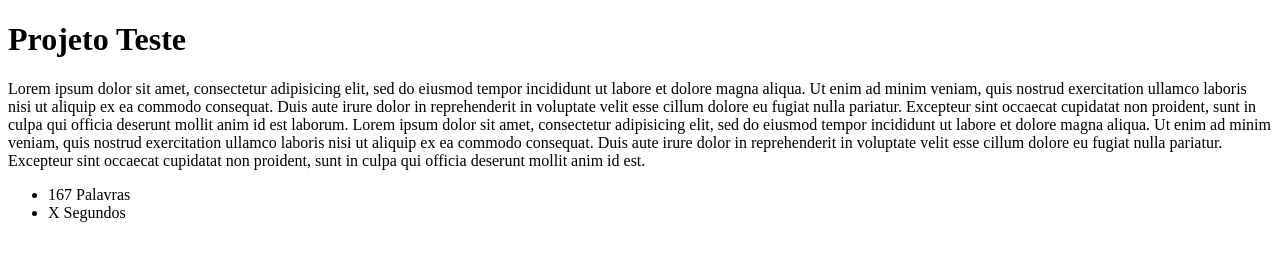
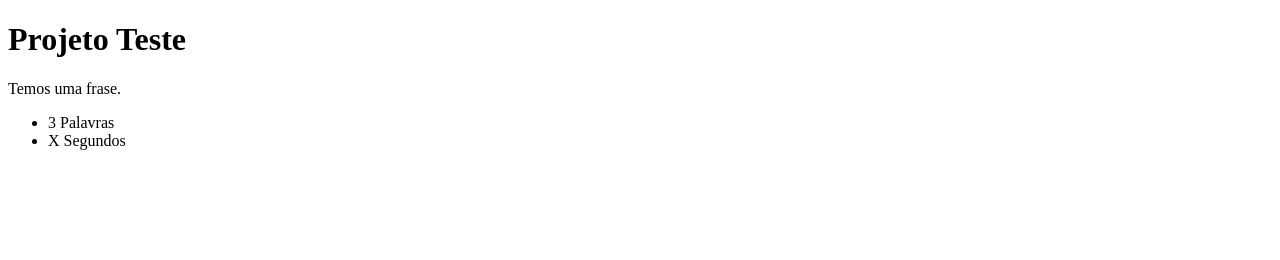
Before and after one commit to matheusbezerrah/alura-typer, a plain HTML site: page public/principal.html in a window 1280 px wide. Drawn offline with Linux system fonts and the light colour scheme; files whose address does not match are found by name.

Commit message:
Alteração Parágrafo

```diff
--- a/public/principal.html
+++ b/public/principal.html
@@ -9,17 +9,7 @@
 <h1>Projeto Teste</h1>
 
 <p id="frase">
-	Lorem ipsum dolor sit amet, consectetur adipisicing elit, sed do eiusmod
-    tempor incididunt ut labore et dolore magna aliqua. Ut enim ad minim veniam,
-    quis nostrud exercitation ullamco laboris nisi ut aliquip ex ea commodo
-    consequat. Duis aute irure dolor in reprehenderit in voluptate velit esse
-    cillum dolore eu fugiat nulla pariatur. Excepteur sint occaecat cupidatat non
-    proident, sunt in culpa qui officia deserunt mollit anim id est laborum. Lorem ipsum dolor sit amet, consectetur adipisicing elit, sed do eiusmod
-    tempor incididunt ut labore et dolore magna aliqua. Ut enim ad minim veniam,
-    quis nostrud exercitation ullamco laboris nisi ut aliquip ex ea commodo
-    consequat. Duis aute irure dolor in reprehenderit in voluptate velit esse
-    cillum dolore eu fugiat nulla pariatur. Excepteur sint occaecat cupidatat non
-    proident, sunt in culpa qui officia deserunt mollit anim id est.
+	Temos uma frase.
 </p>
 
 <ul>
```
